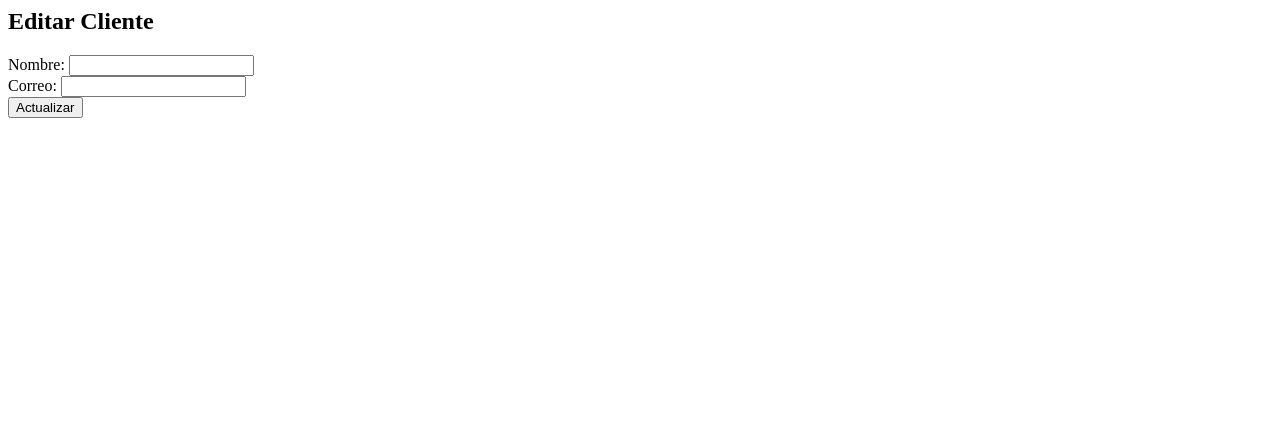
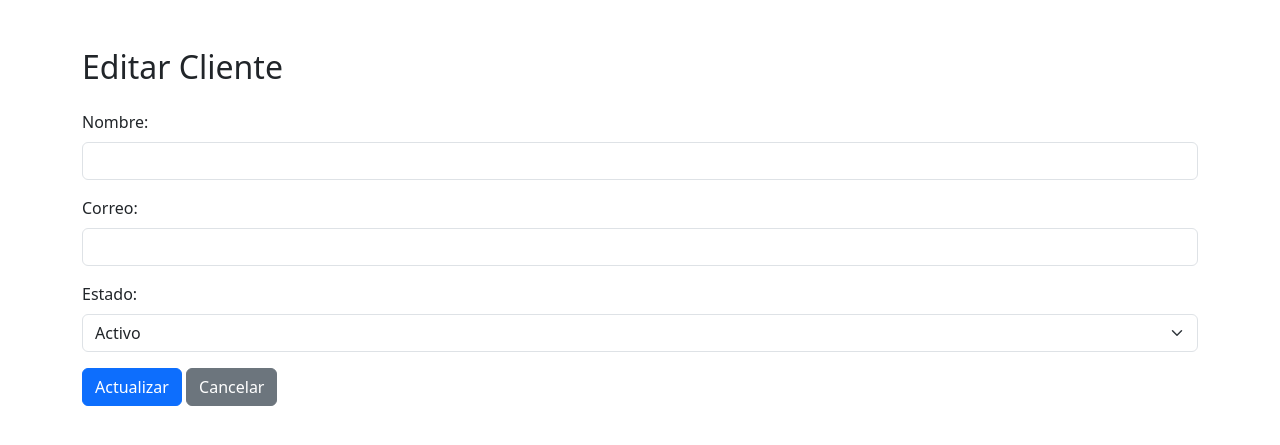
Before and after one commit to kev-abs/kshop-code, a PHP site: page /php/editar_clientes.php?id=1 in a window 1280 px wide. Shown: the top 445 px of the page. Run offline with PHP 8.4, Linux system fonts and the light colour scheme; data that the repository does not hold is empty.

Commit message:
Update editar_clientes.php

```diff
--- a/php/editar_clientes.php
+++ b/php/editar_clientes.php
@@ -10,12 +10,41 @@ $resultado = $stmt->get_result();
 $cliente = $resultado->fetch_assoc();
 ?>
 
-<h2>Editar Cliente</h2>
-<form action="actualizar_cliente.php" method="POST">
-  <input type="hidden" name="id" value="<?= $cliente['ID_Cliente'] ?>">
-  <label>Nombre:</label>
-  <input type="text" name="nombre" value="<?= $cliente['Nombre'] ?>"><br>
-  <label>Correo:</label>
-  <input type="email" name="correo" value="<?= $cliente['Correo'] ?>"><br>
-  <button type="submit">Actualizar</button>
-</form>
+<!DOCTYPE html>
+<html lang="es">
+<head>
+  <meta charset="UTF-8">
+  <title>Editar Cliente</title>
+  <link href="https://cdn.jsdelivr.net/npm/bootstrap@5.3.7/dist/css/bootstrap.min.css" rel="stylesheet">
+</head>
+<body>
+<div class="container mt-5">
+  <h2 class="mb-4">Editar Cliente</h2>
+  <form action="./actualizar_clientes.php" method="POST">
+    <input type="hidden" name="id" value="<?= $cliente['ID_Cliente'] ?>">
+
+    <div class="mb-3">
+      <label for="nombre" class="form-label">Nombre:</label>
+      <input type="text" class="form-control" name="nombre" value="<?= $cliente['Nombre'] ?>" required>
+    </div>
+
+    <div class="mb-3">
+      <label for="correo" class="form-label">Correo:</label>
+      <input type="email" class="form-control" name="correo" value="<?= $cliente['Correo'] ?>" required>
+    </div>
+
+    <div class="mb-3">
+      <label for="estado" class="form-label">Estado:</label>
+      <select class="form-select" name="estado" required>
+        <option value="Activo" <?= $cliente['Estado'] === 'Activo' ? 'selected' : '' ?>>Activo</option>
+        <option value="Inactivo" <?= $cliente['Estado'] === 'Inactivo' ? 'selected' : '' ?>>Inactivo</option>
+        <option value="Suspendido" <?= $cliente['Estado'] === 'Suspendido' ? 'selected' : '' ?>>Suspendido</option>
+      </select>
+    </div>
+
+    <button type="submit" class="btn btn-primary">Actualizar</button>
+    <a href="../Paneles/paneladmin.php" class="btn btn-secondary">Cancelar</a>
+  </form>
+</div>
+</body>
+</html>
```
